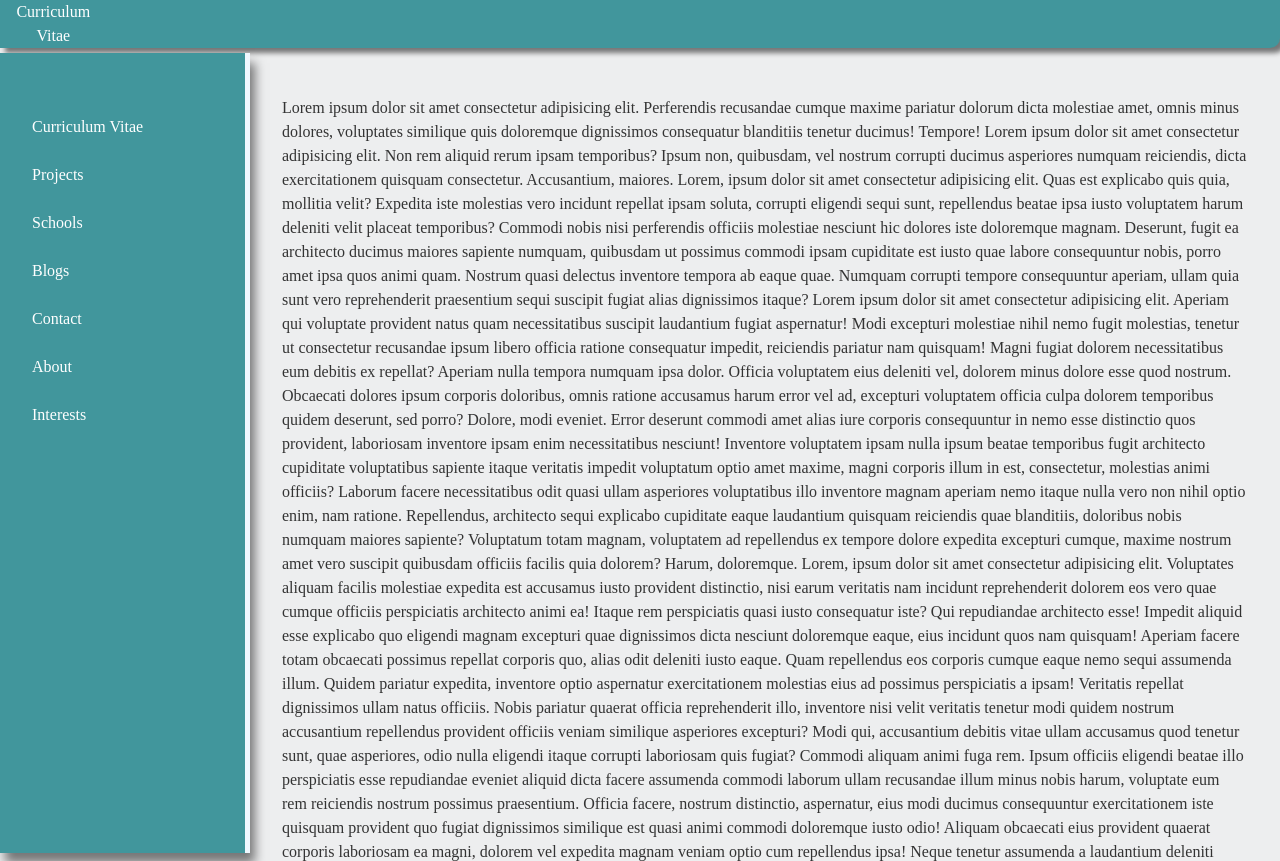
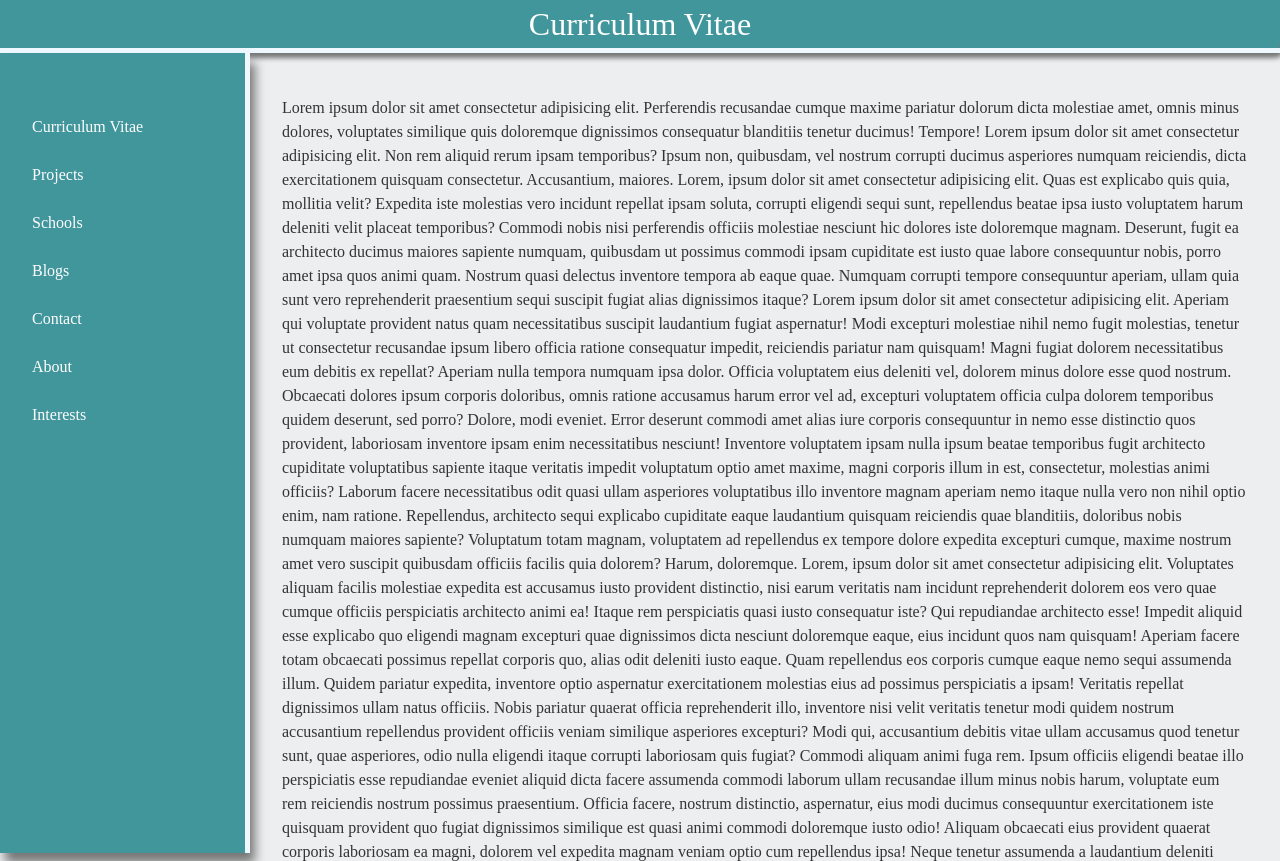
Before and after one commit to iamrizwan40/MyCV, a plain HTML site: page index.html in a window 1280 px wide. Shown: the top 861 px of the page. Drawn offline with nearby package versions, Linux system fonts and the light colour scheme; a web font is replaced by a local one.

Commit message:
some changes

```diff
--- a/main.scss
+++ b/main.scss
@@ -95,16 +95,16 @@ ul.side-menus ul li a:hover{
     display: grid;
     grid-template-columns: repeat(12, 1fr);
 }
-.cv{
+.cv-header{
     display: inline-block;
     grid-column-start:1;
     grid-column-end: 13;
 }
-.cv span:nth-child(1){
+.cv-header span:nth-child(1){
     font-size: 200%;
     // display: inline-block;
 }
-.cv span:nth-child(2){
+.cv-header span:nth-child(2){
     display: block;
     height: 5px;
     background-color:aliceblue;
```
Also changed, not shown: main.css, 1 other file.
